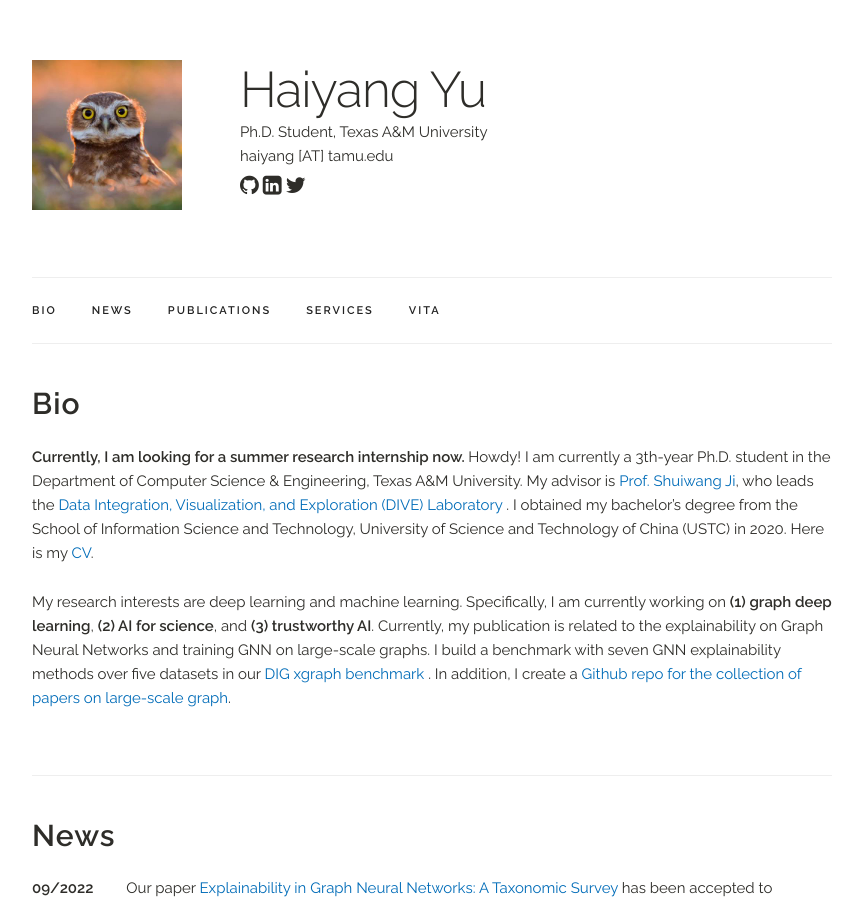
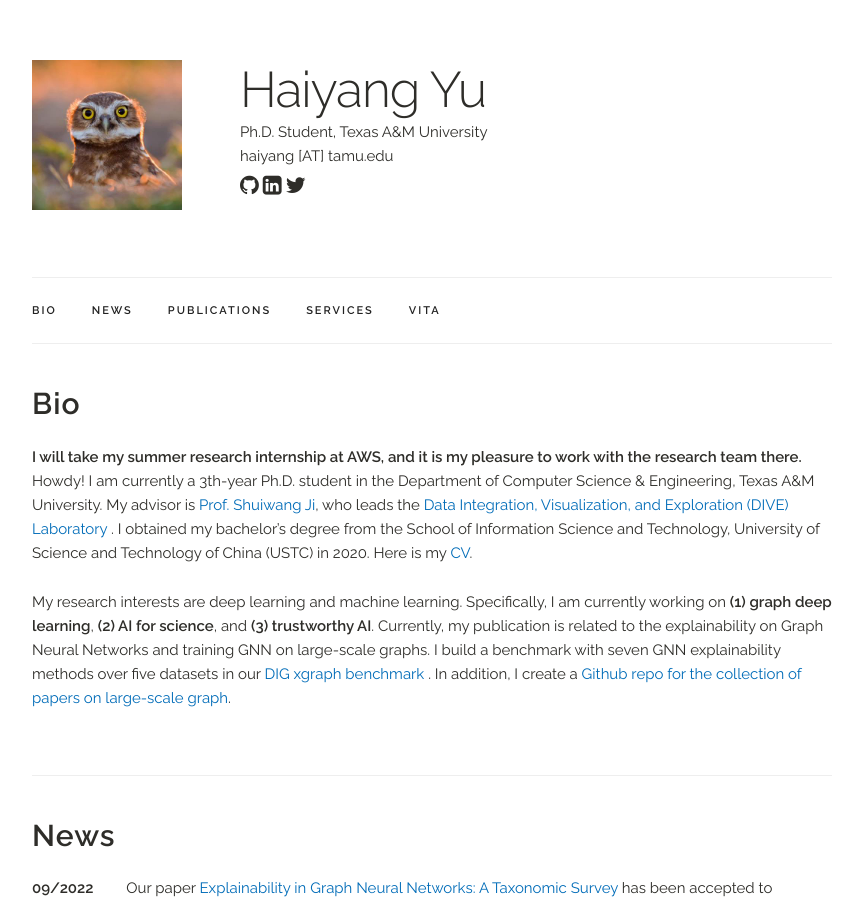
Before and after one commit to Oceanusity/Oceanusity.github.io, a Jekyll site: the page built from index.html, in a window 1280 px wide and 900 px high. Shown: the whole window, without its empty margins (208-1071 px from the left). Built offline with Jekyll 4.4.1, drawn with Linux system fonts in a browser that asks for light colours; a style sheet for code colours, icons or effects is not loaded.

Commit message:
Update index.html

```diff
--- a/index.html
+++ b/index.html
@@ -6,7 +6,7 @@ title: Home
 <div class="docs-section" id="bio">
   <h4><b>Bio</b></h4>
   <p>
-    <b> Currently, I am looking for a summer research internship now. </b>
+    <b> I will take my summer research internship at AWS, and it is my pleasure to work with the research team there. </b>
     Howdy! I am currently a 3th-year Ph.D. student in the Department of Computer Science & Engineering,
     Texas A&M University. My advisor is <a href="http://people.tamu.edu/~sji/" target="_blank">Prof. Shuiwang Ji</a>,
     who leads the <a href="https://github.com/divelab/"> Data Integration, Visualization, and Exploration (DIVE) Laboratory </a>.
```
